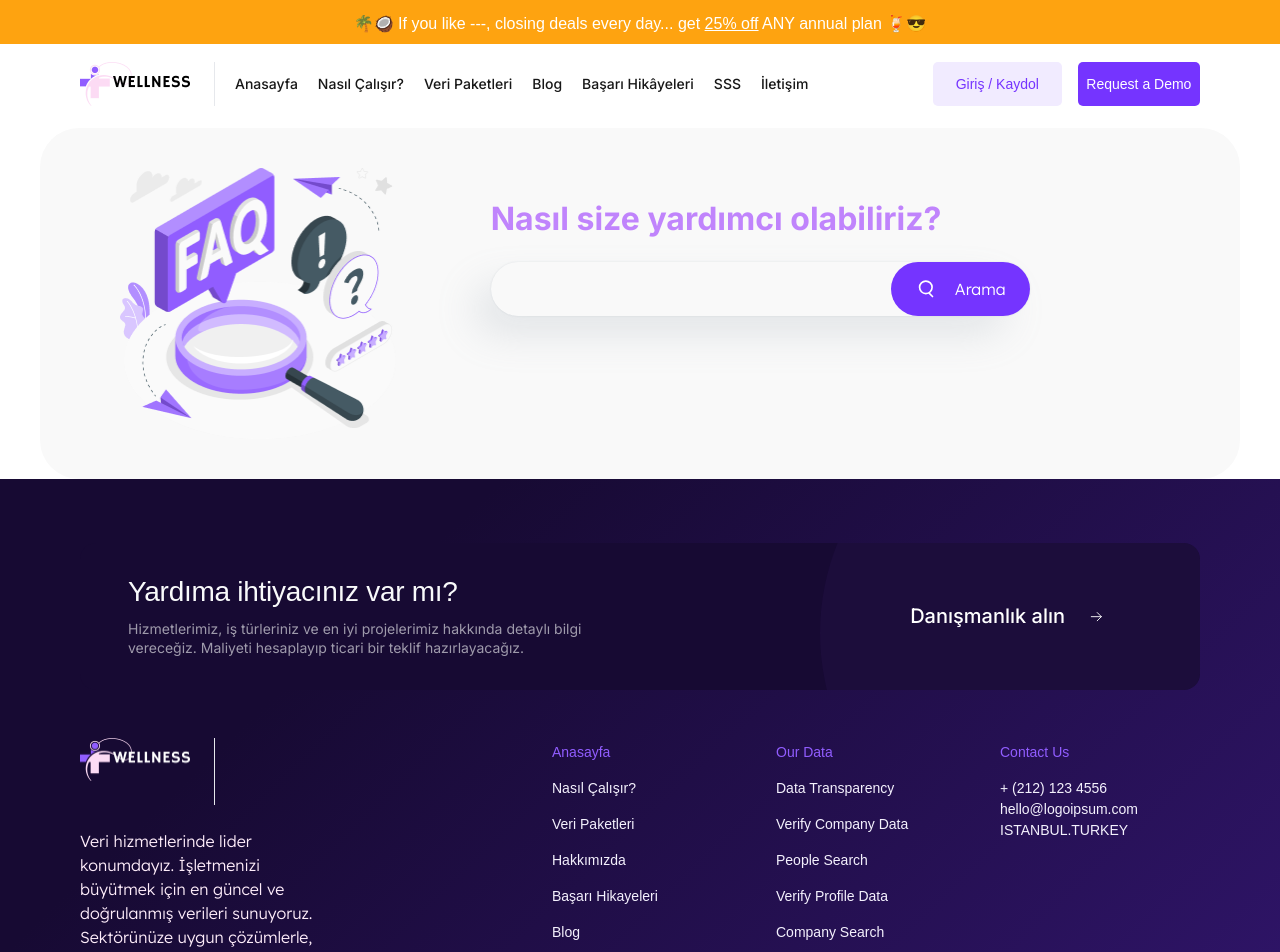
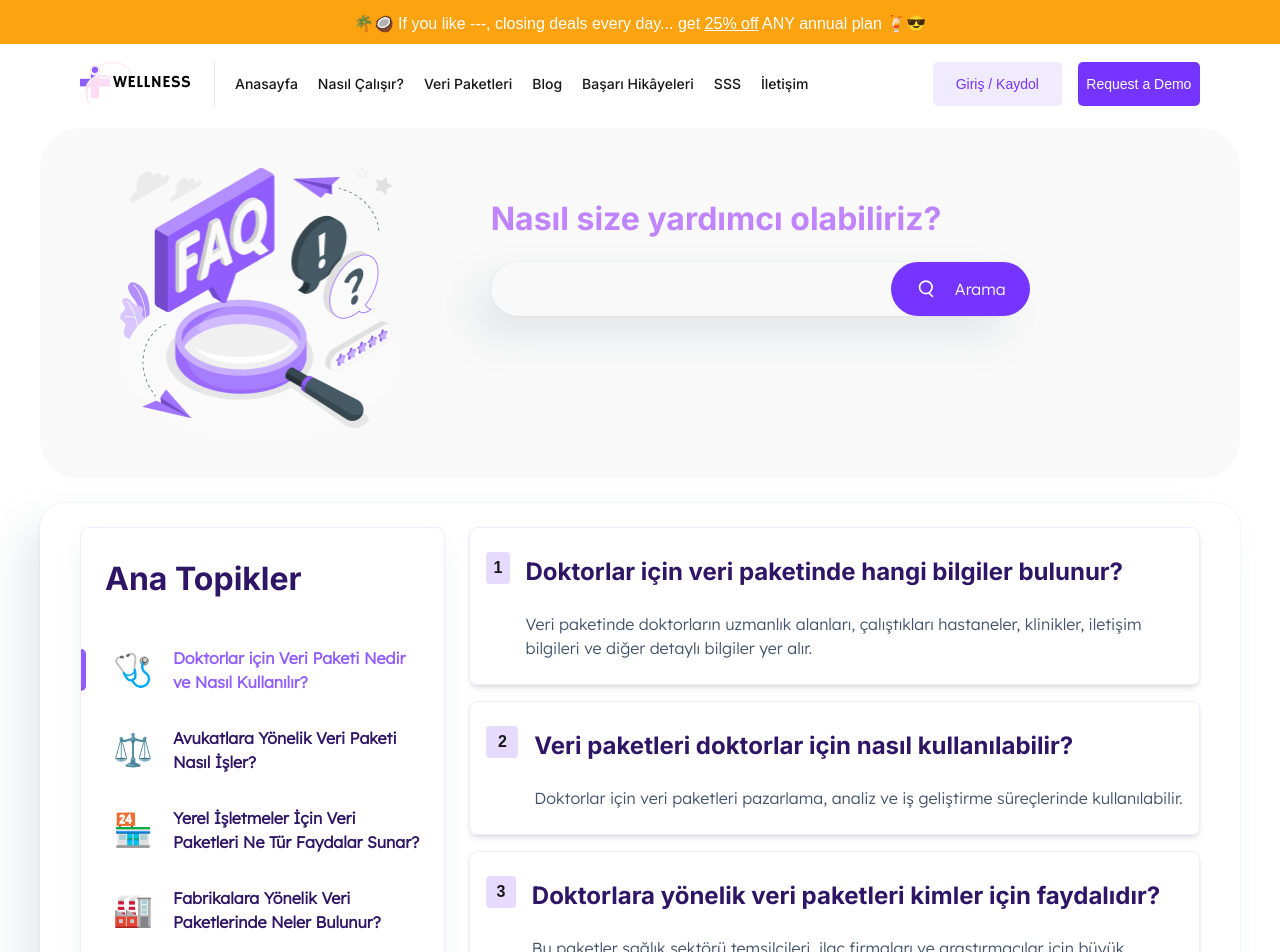
Before and after one commit to Medyanes-360/big-data-sale, a Next.js app: page /faq in a window 1280 px wide. Shown: the top 952 px of the page. Built offline with nearby package versions, Linux system fonts and the light colour scheme.

Commit message:
mainTopic section

```diff
--- /dev/null
+++ b/components/mainTopicPage/index.jsx
@@ -0,0 +1,41 @@
+"use client";
+import PageContainer from '@/containers/PageContainers';
+import React, { useState } from 'react';
+import TopicDetails from './topicDetails';
+import MainTopic from './mainTopic';
+import mainTopicMockData from '@/public/mainTopicMockData';
+
+const MainTopicPage = () => {
+    const [selectedTopic, setSelectedTopic] = useState(mainTopicMockData[0]);
+
+    const handleTopicSelect = (topic) => {
+        setSelectedTopic(topic);
+    };
+
+    return (
+        <section className="my-6">
+            <PageContainer
+                style={{
+                    boxShadow: "-20px 20px 40px -4px #919EAB3D, 0px 0px 2px 0px #919EAB3D",
+                }}
+                className="bg-[#fff] rounded-3xl p-6"
+            >
+                <div className="flex flex-col md:flex-row gap-6">
+                    {/* Ana Başlıklar */}
+                    <div className="w-full md:w-1/3 ">
+                        <MainTopic
+                            onTopicSelect={handleTopicSelect}
+                            activeId={selectedTopic?.id}
+                        />
+                    </div>
+                    {/* Alt Başlıklar */}
+                    <div className="w-full md:w-2/3">
+                        <TopicDetails selectedTopic={selectedTopic} />
+                    </div>
+                </div>
+            </PageContainer>
+        </section>
+    );
+};
+
+export default MainTopicPage;
--- /dev/null
+++ b/components/mainTopicPage/mainTopic/index.jsx
@@ -0,0 +1,68 @@
+"use client";
+import React, { useState } from 'react';
+import mainTopicMockData from '@/public/mainTopicMockData';
+
+const MainTopic = ({ onTopicSelect, activeId }) => {
+    const [activeTopic, setActiveTopic] = useState(activeId || null);
+
+    const handleTopicClick = (topic) => {
+        setActiveTopic(topic.id);
+        onTopicSelect(topic);
+    };
+
+    return (
+        <div
+            className="flex flex-col w-full gap-8 rounded-lg bg-white border border-tertiary-50"
+            style={{
+                boxShadow: "0px 12px 24px -4px #919EAB29",
+            }}
+        >
+            <h2 className="font-Inter font-bold text-[32px] leading-[54px] text-tertiary-800 p-6 pb-0">
+                Ana Topikler
+            </h2>
+            <div className="flex flex-col space-y-4 w-full">
+                {/* Ana Topikler */}
+                {mainTopicMockData.map((topic, index) => (
+                    <div
+                        key={index}
+                        onClick={() => handleTopicClick(topic)}
+                        className={`flex items-center gap-3 cursor-pointer px-6 rounded-md ${
+                            activeTopic === topic.id ? 'bg-[#fff]' : 'hover:bg-purple-100'
+                        }`}
+                        style={{
+                            position: "relative",
+                        }}
+                    >
+                        {/* Aktif Çizgi */}
+                        {activeTopic === topic.id && (
+                            <div
+                                style={{
+                                    position: "absolute",
+                                    left: 0,
+                                    top: "50%",
+                                    transform: "translateY(-50%)",
+                                    width: "5px",
+                                    height: "42px",
+                                    backgroundColor: "#915DFF",
+                                    borderRadius: "0px 12px 12px 0px",
+                                }}
+                            ></div>
+                        )}
+                        {/* İkon */}
+                        <div className="text-[32px] rounded-[30px] bg-[#fff] m-2">{topic.icon}</div>
+                        {/* Ana Konu Başlığı */}
+                        <div
+                            className={`font-lexend font-bold text-[16px] leading-[24px] ${
+                                activeTopic === topic.id ? 'text-tertiary-400' : 'text-tertiary-800'
+                            }`}
+                        >
+                            {topic.mainTopic}
+                        </div>
+                    </div>
+                ))}
+            </div>
+        </div>
+    );
+};
+
+export default MainTopic;
--- /dev/null
+++ b/components/mainTopicPage/topicDetails/index.jsx
@@ -0,0 +1,42 @@
+import React from 'react';
+
+const TopicDetails = ({ selectedTopic }) => {
+  if (!selectedTopic) {
+    return (
+      <div className="text-gray-500 text-sm">
+        Lütfen bir ana başlık seçin.
+      </div>
+    );
+  }
+
+  return (
+    <div className="flex flex-col space-y-4">
+      {selectedTopic.subTopics.map((subTopic, index) => (
+        <div
+          key={index}
+          className="flex gap-4 items-start border border-tertiary-50 py-6 px-4 rounded-lg shadow-md"
+        >
+          {/* Sıra Numarası */}
+          <div
+            className="flex items-center justify-center w-8 h-8 rounded-[4px] bg-[#e6dbff]  font-bold"
+          >
+            {index + 1}
+          </div>
+          {/* İçerik */}
+          <div className="flex flex-col gap-5">
+            {/* SubTopic Title */}
+            <h4 className="font-Inter font-bold leading-10 text-[24px] text-tertiary-800">
+              {subTopic.title}
+            </h4>
+            {/* SubTopic Description */}
+            <p className="font-lexend font-medium leading-6 text-[16px] text-gray-700">
+              {subTopic.description}
+            </p>
+          </div>
+        </div>
+      ))}
+    </div>
+  );
+};
+
+export default TopicDetails;
--- a/containers/faqPageContainer/index.jsx
+++ b/containers/faqPageContainer/index.jsx
@@ -1,9 +1,14 @@
 import FaqPage from "@/components/faq";
+import MainTopicPage from "@/components/mainTopicPage";
 import React from "react";
 
 export const FaqPageContainer = () => {
   return (
-    <FaqPage />
+    <>
+      <FaqPage />
+      <MainTopicPage />
+    </>
+
   )
 
 };
--- /dev/null
+++ b/public/mainTopicMockData.js
@@ -0,0 +1,114 @@
+const mainTopicMockData = [
+  {
+    id: 1, // Yeni id eklendi
+    mainTopic: "Doktorlar için Veri Paketi Nedir ve Nasıl Kullanılır?",
+    icon: "🩺",
+    subTopics: [
+      {
+        id: 1,
+        title: "Doktorlar için veri paketinde hangi bilgiler bulunur?",
+        description: "Veri paketinde doktorların uzmanlık alanları, çalıştıkları hastaneler, klinikler, iletişim bilgileri ve diğer detaylı bilgiler yer alır.",
+      },
+      {
+        id: 2,
+        title: "Veri paketleri doktorlar için nasıl kullanılabilir?",
+        description: "Doktorlar için veri paketleri pazarlama, analiz ve iş geliştirme süreçlerinde kullanılabilir.",
+      },
+      {
+        id: 3,
+        title: "Doktorlara yönelik veri paketleri kimler için faydalıdır?",
+        description: "Bu paketler sağlık sektörü temsilcileri, ilaç firmaları ve araştırmacılar için büyük avantaj sağlar.",
+      },
+    ],
+  },
+  {
+    id: 2, // Yeni id eklendi
+    mainTopic: "Avukatlara Yönelik Veri Paketi Nasıl İşler?",
+    icon: "⚖️",
+    subTopics: [
+      {
+        id: 1,
+        title: "Avukat veri paketinde hangi bilgiler bulunur?",
+        description: "Veri paketinde avukatların uzmanlık alanları, çalıştıkları hukuk firmaları, iletişim bilgileri gibi detaylar yer alır.",
+      },
+      {
+        id: 2,
+        title: "Veri paketleri avukatlar için nasıl kullanılabilir?",
+        description: "Avukatlar için veri paketleri hukuki analiz, iş geliştirme ve pazarlama süreçlerinde faydalı olabilir.",
+      },
+      {
+        id: 3,
+        title: "Avukatlara yönelik veri paketleri kimler için faydalıdır?",
+        description: "Hukuk firmaları, iş dünyası temsilcileri ve bireyler için önemli avantajlar sunar.",
+      },
+    ],
+  },
+  {
+    id: 3, // Yeni id eklendi
+    mainTopic: "Yerel İşletmeler İçin Veri Paketleri Ne Tür Faydalar Sunar?",
+    icon: "🏪",
+    subTopics: [
+      {
+        id: 1,
+        title: "Yerel işletmelere yönelik veri paketlerinde hangi bilgiler bulunur?",
+        description: "Veri paketinde işletme adı, faaliyet alanı, konum, iletişim bilgileri ve diğer detaylar yer alır.",
+      },
+      {
+        id: 2,
+        title: "Veri paketleri yerel işletmeler için nasıl kullanılabilir?",
+        description: "Yerel işletmeler için veri paketleri reklam, müşteri analizi ve satış stratejilerinde kullanılabilir.",
+      },
+      {
+        id: 3,
+        title: "Yerel işletmelere yönelik veri paketleri kimler için faydalıdır?",
+        description: "Bu paketler girişimciler, pazarlama ajansları ve yatırımcılar için faydalı bilgiler sunar.",
+      },
+    ],
+  },
+  {
+    id: 4, // Yeni id eklendi
+    mainTopic: "Fabrikalara Yönelik Veri Paketlerinde Neler Bulunur?",
+    icon: "🏭",
+    subTopics: [
+      {
+        id: 1,
+        title: "Fabrikalara yönelik veri paketinde hangi bilgiler bulunur?",
+        description: "Veri paketinde fabrikaların üretim kapasitesi, çalışan sayısı, konum ve iletişim bilgileri yer alır.",
+      },
+      {
+        id: 2,
+        title: "Veri paketleri fabrikalar için nasıl kullanılabilir?",
+        description: "Fabrikalar için veri paketleri üretim planlaması, lojistik ve iş ortaklığı süreçlerinde kullanılabilir.",
+      },
+      {
+        id: 3,
+        title: "Fabrikalara yönelik veri paketleri kimler için faydalıdır?",
+        description: "Sanayi kuruluşları, yatırımcılar ve lojistik firmaları için büyük fayda sağlar.",
+      },
+    ],
+  },
+  {
+    id: 5, // Yeni id eklendi
+    mainTopic: "Diğer Sektörlere Yönelik Veri Paketleri Neleri Kapsar?",
+    icon: "📊",
+    subTopics: [
+      {
+        id: 1,
+        title: "Diğer sektörlere yönelik veri paketinde hangi bilgiler bulunur?",
+        description: "Veri paketinde sektörlere göre özelleştirilmiş bilgiler, iletişim detayları ve operasyonel veriler yer alır.",
+      },
+      {
+        id: 2,
+        title: "Veri paketleri diğer sektörler için nasıl kullanılabilir?",
+        description: "Bu paketler sektörel analiz, iş geliştirme ve pazar araştırmalarında kullanılabilir.",
+      },
+      {
+        id: 3,
+        title: "Diğer sektörlere yönelik veri paketleri kimler için faydalıdır?",
+        description: "Araştırma kuruluşları, pazarlama ajansları ve iş geliştirme ekipleri için faydalıdır.",
+      },
+    ],
+  },
+];
+
+export default mainTopicMockData;
```
